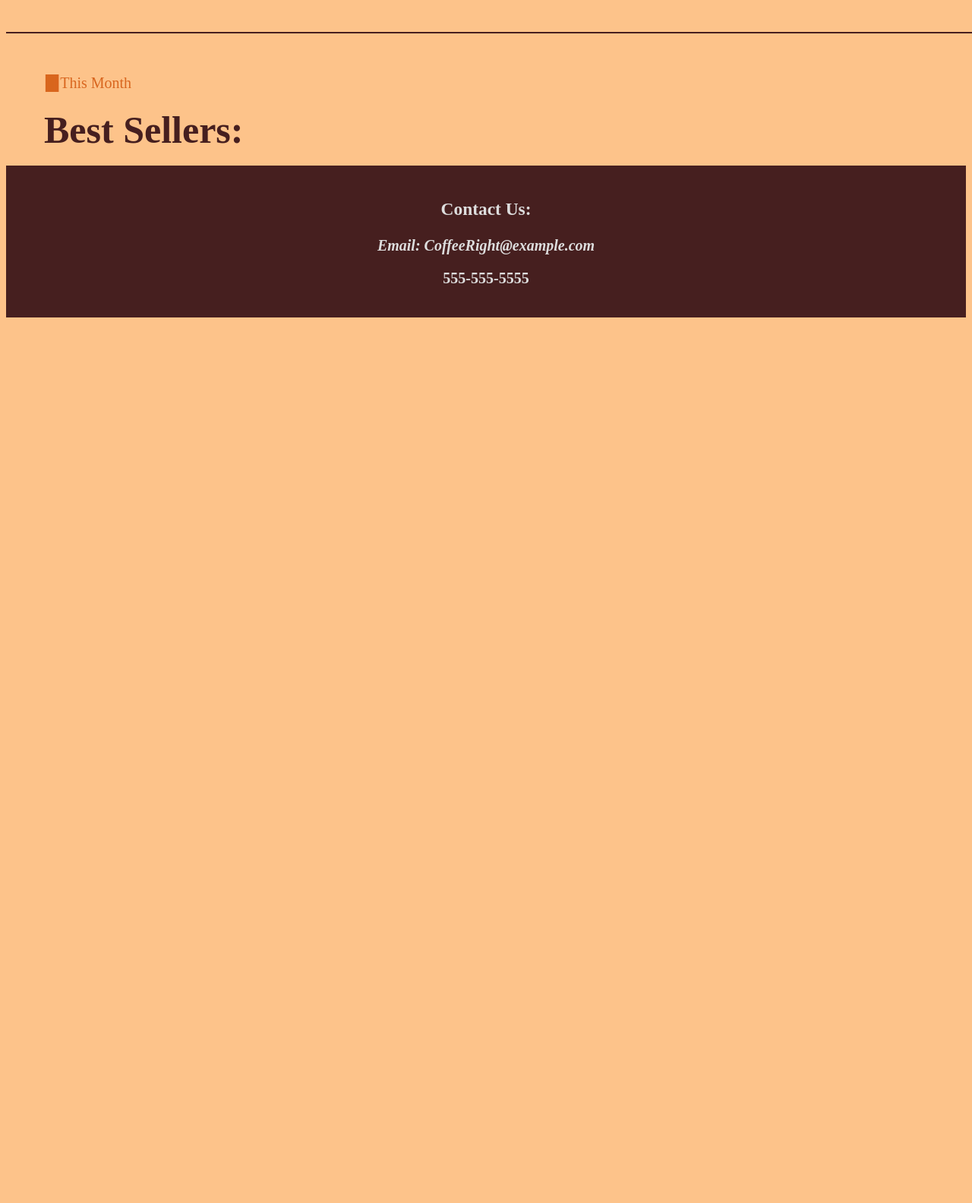
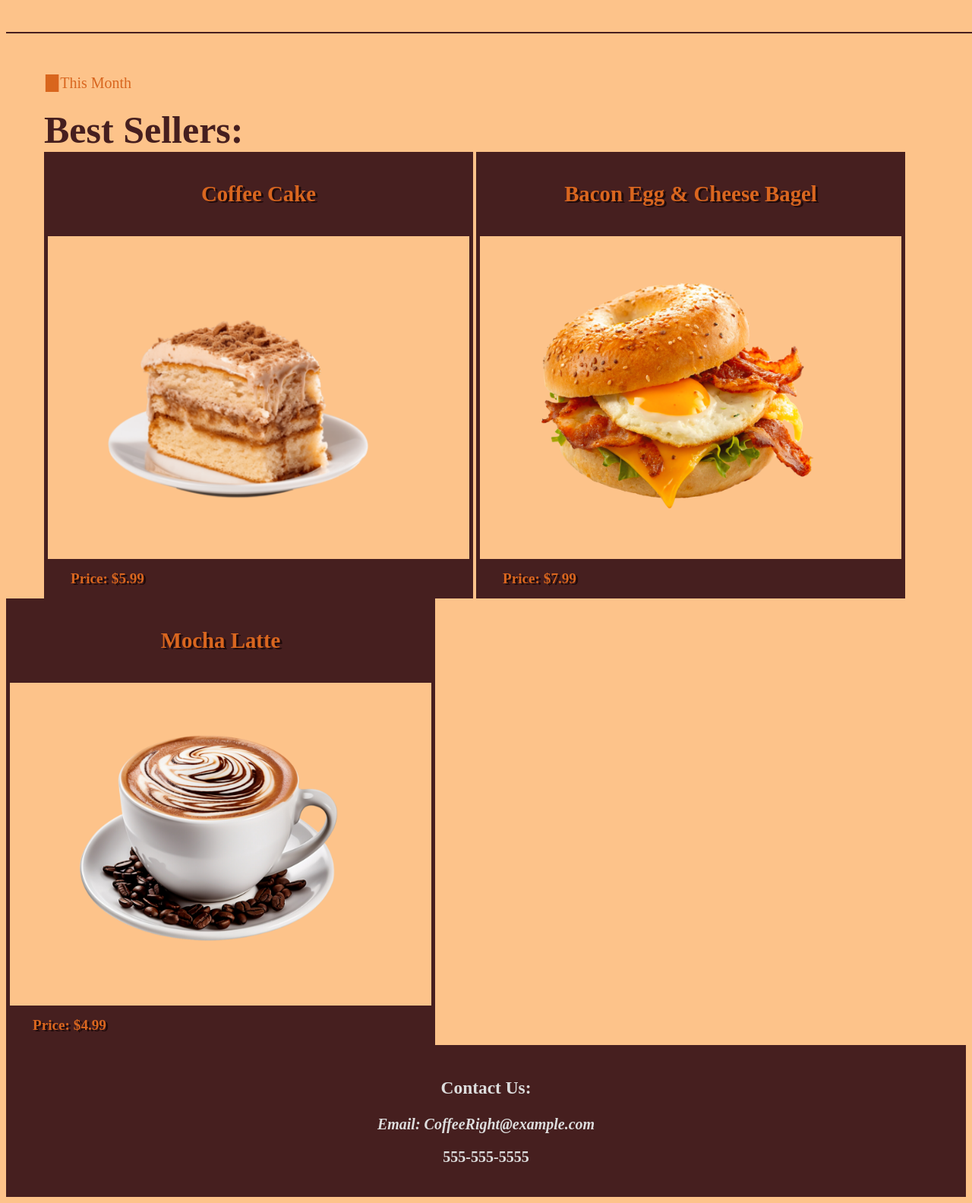
Before and after one commit to obertinelli/coffeeright, a Django app: page / in a window 1280 px wide; the page is wider, and only the part inside the window is pictured. Shown: the part 777-2361 px from the top of that part at 76% size. Before the commit the page ends 1195 px from the top of that part, so only its background shows below. Run offline with Django 4.2, Linux system fonts and the light colour scheme.

Commit message:
updated the best sellers info and added doc comments to javascript and python files

```diff
--- a/coffeeright/urls.py
+++ b/coffeeright/urls.py
@@ -1,7 +1,7 @@
 from django.contrib import admin
 from django.urls import path
 from shop import views
-
+# this file includes the urls for each page as well as the cart functions
 urlpatterns = [
     path('admin/', admin.site.urls),
     path('', views.home, name="home"),
--- a/shop/templates/shop/cart.html
+++ b/shop/templates/shop/cart.html
@@ -36,7 +36,7 @@
         <p><i>Email: CoffeeRight@example.com</i></p>
         <p><b>555-555-5555</b></p>
     </footer>
-
+<!--this script retrieves the items added to cart in the internal database and sums them up for the customer--!>
     <script>
         function loadCart() {
             const cartContainer = document.getElementById('cart-container');
--- a/shop/templates/shop/cold_drinks.html
+++ b/shop/templates/shop/cold_drinks.html
@@ -87,7 +87,7 @@
         <p><i>Email: CoffeeRight@example.com</i></p>
         <p><b>555-555-5555</b></p>
     </footer>
-
+<!--this script makes the add to cart button work and retrieves the item info from an internal storage--!>
     <script>
         // Save item to localStorage
         document.querySelectorAll('.add_to_cart_btn').forEach(button => {
--- a/shop/templates/shop/food.html
+++ b/shop/templates/shop/food.html
@@ -89,7 +89,7 @@
         <p><i>Email: CoffeeRight@example.com</i></p>
         <p><b>555-555-5555</b></p>
     </footer>
-
+<!--this script makes the add to cart button work and retrieves the item info from an internal storage--!>
     <script>
         function addToCart(name, price) {
             // Get cart from localStorage or create empty array
--- a/shop/templates/shop/home.html
+++ b/shop/templates/shop/home.html
@@ -45,16 +45,40 @@
 <div class="headertxt">Best Sellers:</div>
 
 <div class="menuitems">
-    {% for item in items %}
+    <div class="inlineitems">
         <div class="container">
-            <div class="header"><h2>{{ item.name }}</h2></div>
-            <div class="menu"><img src="{% static 'images/default.png' %}" alt="{{ item.name }}"></div>
+            <div class="header"><h2>Coffee Cake</h2></div>
+            <div class="menu">
+                <img src="{% static 'images/coffeeCake.png' %}" alt="Coffee Cake" class="foodimg1">
+            </div>
             <div class="price">
-                <h4>Price: ${{ item.price }}</h4>
-                <button class="add_to_cart_btn">Add Item</button>
+                <h4>Price: $5.99</h4>
+
             </div>
         </div>
-    {% endfor %}
+
+        <div class="container">
+            <div class="header"><h2>Bacon Egg & Cheese Bagel</h2></div>
+            <div class="menu">
+                <img src="{% static 'images/becbagel.png' %}" alt="Bacon Egg & Cheese Bagel" class="foodimg1">
+            </div>
+            <div class="price">
+                <h4>Price: $7.99</h4>
+
+            </div>
+        </div>
+
+        <div class="container">
+            <div class="header"><h2>Mocha Latte</h2></div>
+            <div class="menu">
+                <img src="{% static 'images/mochaLatte.png' %}" alt="Mocha Latte" class="foodimg1">
+            </div>
+            <div class="price">
+                <h4>Price: $4.99</h4>
+
+            </div>
+        </div>
+    </div>
 </div>
 
 <footer>
--- a/shop/templates/shop/hot_drinks.html
+++ b/shop/templates/shop/hot_drinks.html
@@ -90,7 +90,7 @@
         <p><i>Email: CoffeeRight@example.com</i></p>
         <p><b>555-555-5555</b></p>
     </footer>
-
+<!--this script makes the add to cart button work and retrieves the item info from an internal storage--!>
     <script>
         function addToCart(name, price) {
             // Retrieve existing cart from localStorage or start new
--- a/shop/views.py
+++ b/shop/views.py
@@ -2,31 +2,31 @@ from django.shortcuts import render, redirect, get_object_or_404
 from .models import Category, MenuItem
 
 
-def home(request):
+def home(request):  # makes homepage load
     categories = Category.objects.all()
     return render(request, "shop/home.html", {"categories": categories})
 
 
-def hotmenu(request):
+def hotmenu(request):  # makes hot drink menu page load
     items = MenuItem.objects.filter(category__name="Hot Drinks")
     return render(request, "shop/hot_drinks.html", {"items": items})
 
 
-def coldmenu(request):
+def coldmenu(request):  # makes cold drink menu page load
     items = MenuItem.objects.filter(category__name="Cold Drinks")
     return render(request, "shop/cold_drinks.html", {"items": items})
 
 
-def foodmenu(request):
+def foodmenu(request):  # makes food menu load
     items = MenuItem.objects.filter(category__name="Food")
     return render(request, "shop/food.html", {"items": items})
 
 
-def about(request):
+def about(request):  # makes about page load
     return render(request, "shop/about.html")
 
 
-def add_to_cart(request, item_id):
+def add_to_cart(request, item_id):  # function for the cart
     item = get_object_or_404(MenuItem, id=item_id)
     order, created = Order.objects.get_or_create(is_complete=False)
     order.items.add(item)
```
Also changed, not shown: shop/static/css/style.css (line endings or trailing spaces).
